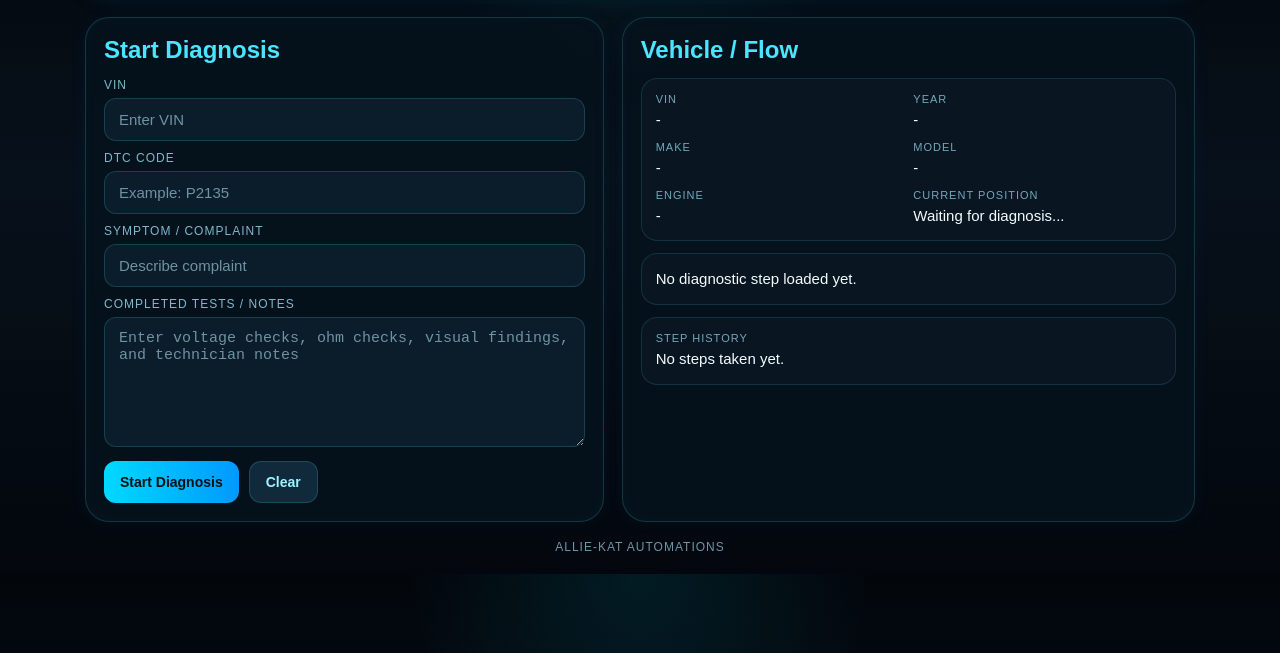
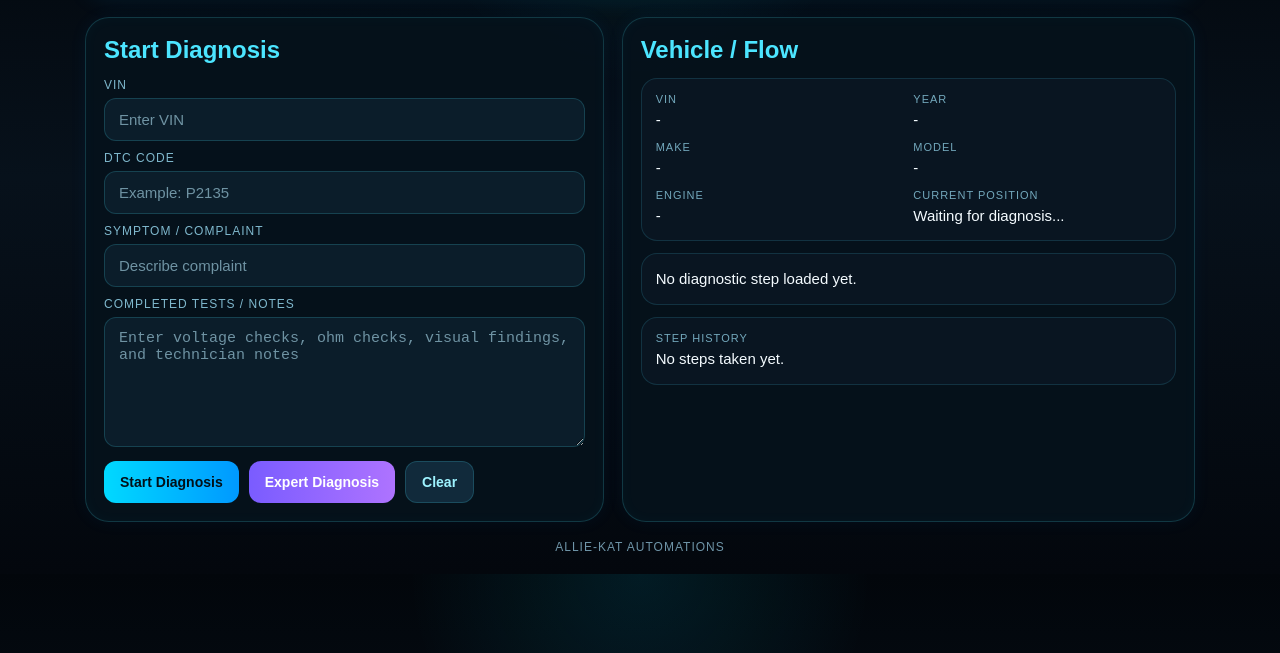
Before and after one commit to alliekatautomations/alliekat-app, a plain HTML site: page frontend/index.html in a window 1280 px wide. Shown: the part 147-800 px from the top of the page. Drawn offline with Linux system fonts and the light colour scheme.

Commit message:
Update index.html

```diff
--- a/frontend/index.html
+++ b/frontend/index.html
@@ -198,6 +198,7 @@
     }
 
     .primary { background: linear-gradient(90deg, #00d9ff, #0099ff); color: #021018; }
+    .expert { background: linear-gradient(90deg, #7a5cff, #ae73ff); color: #ffffff; }
     .secondary { background: #112a3b; color: #9ef3ff; border: 1px solid rgba(76, 229, 255, 0.18); }
     .pass { background: #00d878; color: #04130c; }
     .fail { background: #ff4d4d; color: #ffffff; }
@@ -399,7 +400,8 @@
         </div>
 
         <div class="button-row">
-          <button class="primary" onclick="startDiag()">Start Diagnosis</button>
+          <button class="primary" onclick="startDiag('standard')">Start Diagnosis</button>
+          <button class="expert" onclick="startDiag('expert')">Expert Diagnosis</button>
           <button class="secondary" onclick="clearAll()">Clear</button>
         </div>
       </div>
@@ -463,6 +465,7 @@
     let stepStack = [];
     let vehicleData = {};
     let runToken = 0;
+    let currentMode = "standard";
 
     function setStatus(text) {
       document.getElementById("status").innerText = text;
@@ -487,10 +490,10 @@
       historyBox.innerHTML = historyLog.map(item => `<div class="history-line">${item}</div>`).join("");
     }
 
-    function renderLoadingCard() {
+    function renderLoadingCard(modeLabel) {
       document.getElementById("stepContainer").innerHTML = `
         <div class="step-card loading-card">
-          <div class="loading-title">Building Detailed Tree...</div>
+          <div class="loading-title">Building ${modeLabel} Tree...</div>
           <div class="loading-text">
             VIN is decoded and the system is building the richer troubleshooting path now.
           </div>
@@ -613,7 +616,8 @@
       `;
     }
 
-    async function startDiag() {
+    async function startDiag(mode) {
+      currentMode = mode || "standard";
       runToken += 1;
       const localRunToken = runToken;
 
@@ -626,8 +630,8 @@
 
       const enteredVin = document.getElementById("vin").value || "";
       setVehicle({ vin: enteredVin }, "Decoding VIN...");
-      setStatus("System Status: Decoding VIN...");
-      renderLoadingCard();
+      setStatus(`System Status: Decoding VIN for ${currentMode} mode...`);
+      renderLoadingCard(currentMode === "expert" ? "Expert" : "Detailed");
 
       try {
         const vinRes = await fetch(`${backend}/decode-vin`, {
@@ -644,10 +648,14 @@
           setVehicle(vinData.vehicle || { vin: enteredVin }, "VIN decoded");
         }
 
-        setStatus("System Status: Building detailed tree...");
-        document.getElementById("currentPosition").innerText = "Building detailed tree...";
+        const diagnosisEndpoint = currentMode === "expert"
+          ? `${backend}/diagnose-expert`
+          : `${backend}/diagnose-detailed`;
 
-        const detailedRes = await fetch(`${backend}/diagnose-detailed`, {
+        setStatus(`System Status: Building ${currentMode} tree...`);
+        document.getElementById("currentPosition").innerText = `Building ${currentMode} tree...`;
+
+        const diagRes = await fetch(diagnosisEndpoint, {
           method: "POST",
           headers: { "Content-Type": "application/json" },
           body: JSON.stringify({
@@ -658,7 +666,7 @@
           })
         });
 
-        const data = await detailedRes.json();
+        const data = await diagRes.json();
 
         if (localRunToken !== runToken) return;
 
@@ -666,7 +674,7 @@
           setStatus("System Status: Diagnosis failed");
           document.getElementById("stepContainer").innerHTML = `
             <div class="step-card">
-              <div class="field-value">No valid detailed tree returned.</div>
+              <div class="field-value">No valid tree returned.</div>
             </div>
           `;
           return;
@@ -677,17 +685,17 @@
         stepStack = [];
 
         if (data.vehicle) {
-          setVehicle(data.vehicle, tree.current_position || "Detailed diagnosis loaded");
+          setVehicle(data.vehicle, tree.current_position || `${currentMode} diagnosis loaded`);
         } else {
-          document.getElementById("currentPosition").innerText = tree.current_position || "Detailed diagnosis loaded";
+          document.getElementById("currentPosition").innerText = tree.current_position || `${currentMode} diagnosis loaded`;
         }
 
         renderLearningPanel(data.suggested_fixes || [], data.learning_matches || 0);
 
-        historyLog = [`Started detailed tree: ${tree.issue_summary || "Detailed diagnostic flow started"}`];
+        historyLog = [`Started ${currentMode} tree: ${tree.issue_summary || "Diagnostic flow started"}`];
         renderHistory();
         renderStep();
-        setStatus("System Status: Detailed tree ready");
+        setStatus(`System Status: ${currentMode} tree ready`);
       } catch (err) {
         if (localRunToken !== runToken) return;
 
@@ -740,7 +748,7 @@
       }
 
       currentStep = (tree.steps || []).find(step => step.id === nextId) || null;
-      setStatus("System Status: Step advanced");
+      setStatus(`System Status: ${currentMode} step advanced`);
       renderStep();
     }
 
@@ -813,6 +821,7 @@
       historyLog = [];
       stepStack = [];
       vehicleData = {};
+      currentMode = "standard";
 
       document.getElementById("vehicleVin").innerText = "-";
       document.getElementById("vehicleYear").innerText = "-";
```
